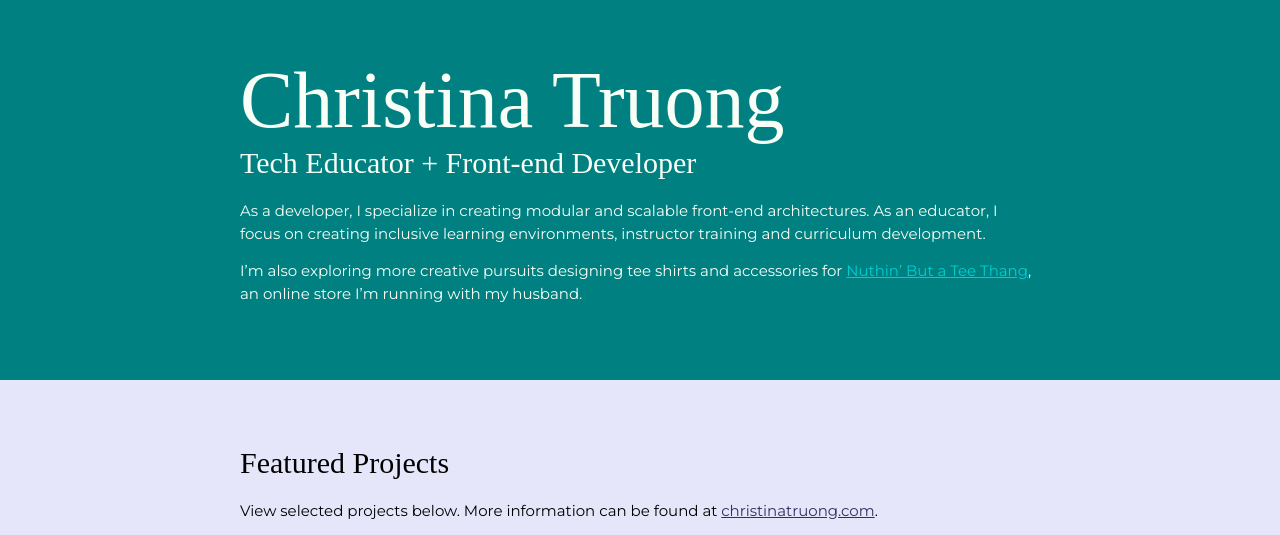
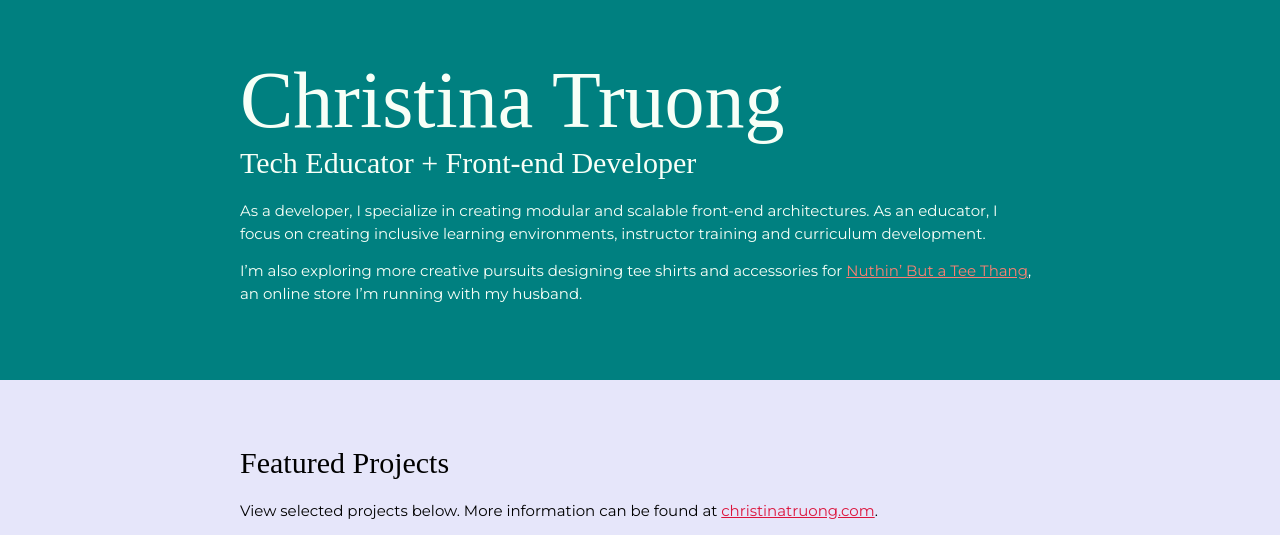
Before and after one commit to TheHagueUniversity/css-basic-challenge-denisehodgson, a plain HTML site: page Challenge2_CSS_Basics(1)/index.html in a window 1280 px wide. Shown: the top 535 px of the page. Drawn offline with Linux system fonts and the light colour scheme.

Commit message:
assignment 1 update
changed some of the link colors

```diff
--- a/Challenge2_CSS_Basics(1)/css/styles.css
+++ b/Challenge2_CSS_Basics(1)/css/styles.css
@@ -30,7 +30,7 @@ img {
   width: 300px;
 }
 a {
-  color: #00CED1;
+  color: #FA8072;
 }
 a:hover {
   text-decoration: none;
@@ -85,7 +85,7 @@ header {
   background: #E6E6FA;
 }
 .projects a {
-  color: #2F3061;
+  color: #DC143C;
 }
 .projects .btn {
   color: #F7FFF7;
@@ -141,4 +141,5 @@ footer {
 .contact-list a {
   padding: 15px;
   display: inline-block;
+  color: #00CED1;
 }
```
